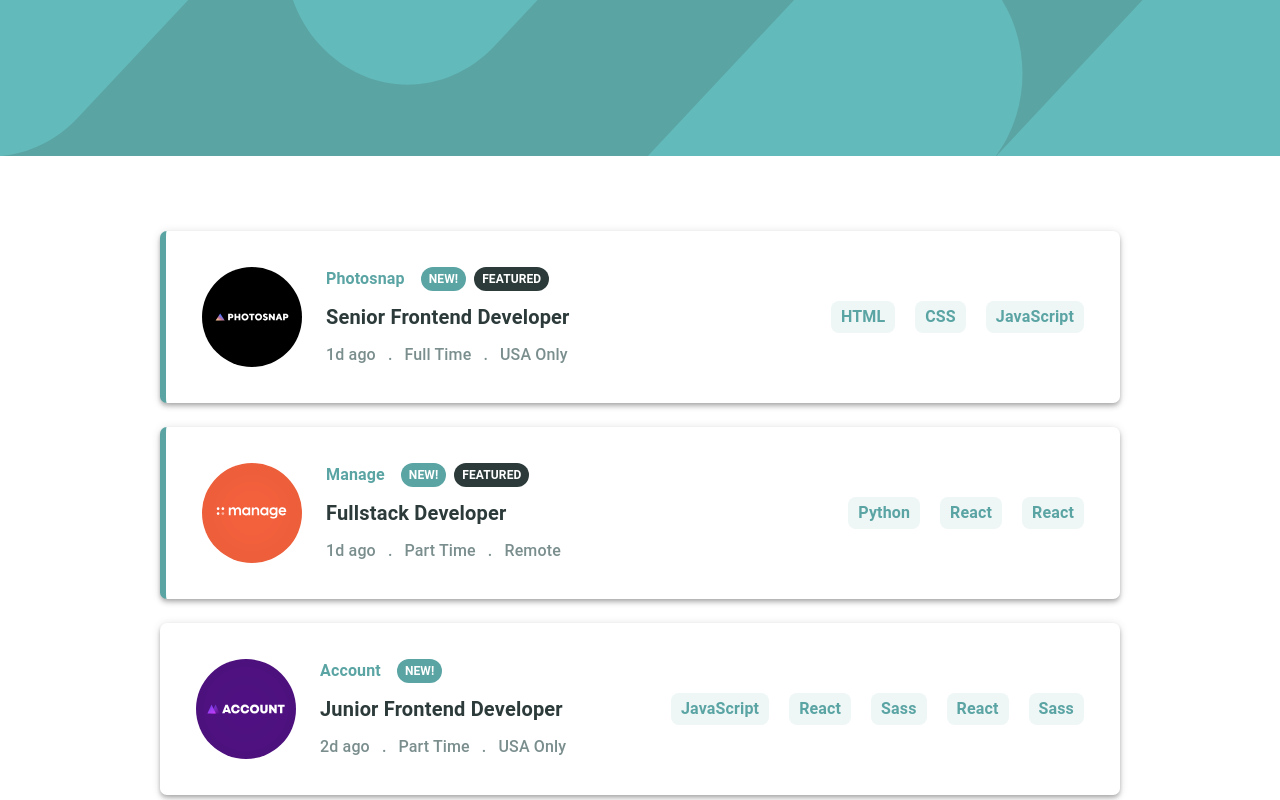
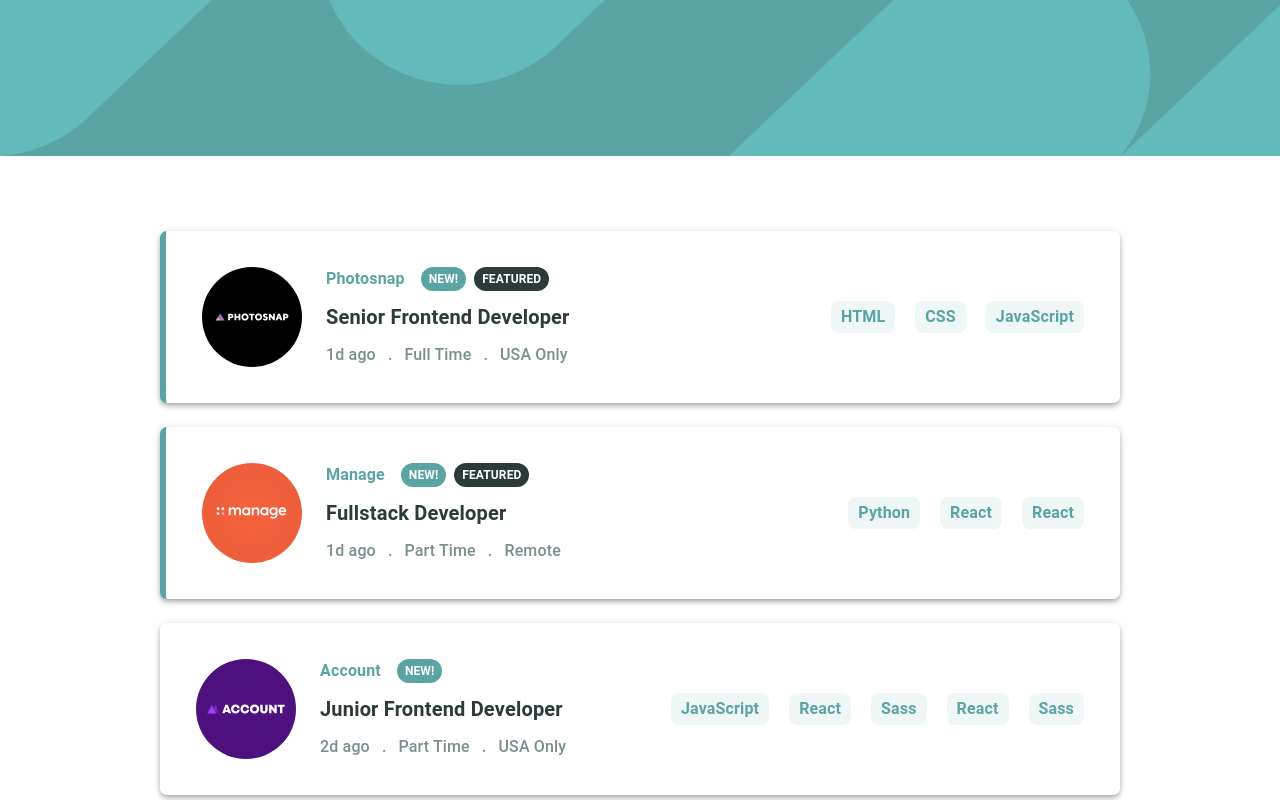
Before and after one commit to fhero2030/static-job-listings, a Next.js app: page / in a window 1280 px wide. Shown: the top 800 px of the page. Built offline with nearby package versions, Linux system fonts and the light colour scheme.

Commit message:
nextjs image

```diff
--- a/src/pages/index.tsx
+++ b/src/pages/index.tsx
@@ -39,11 +39,23 @@ const Home: NextPage = () => {
         sx={{
           bgcolor: "primary.main",
           position: "relative",
+          width: "100%",
           maxHeight: "156px",
           height: "20vh",
+          backgroundImage: {
+            md: "url(/images/bg-header-desktop.svg)",
+            sm: "url(/images/bg-header-mobile.svg)",
+            sx: "url(/images/bg-header-mobile.svg)",
+          },
         }}
       >
-        <Image alt="header-bg" src="/images/bg-header-desktop.svg" layout="fill" height={156} />
+        {/* <Image
+          alt="header-bg"
+          src="/images/bg-header-desktop.svg"
+          layout="fill"
+          height={156}
+          objectFit="cover"
+        /> */}
       </Box>
 
       <Box
```
